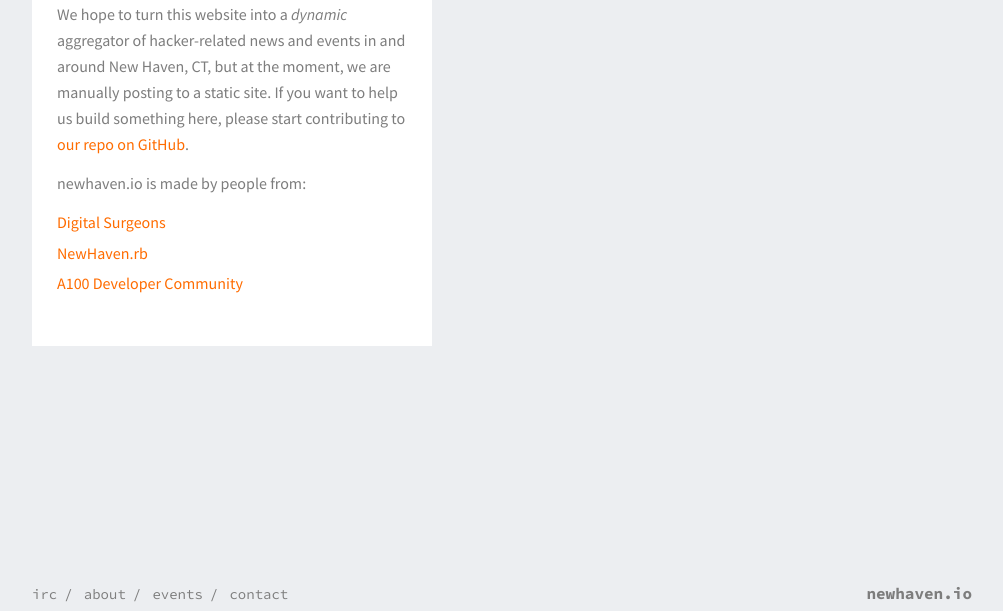
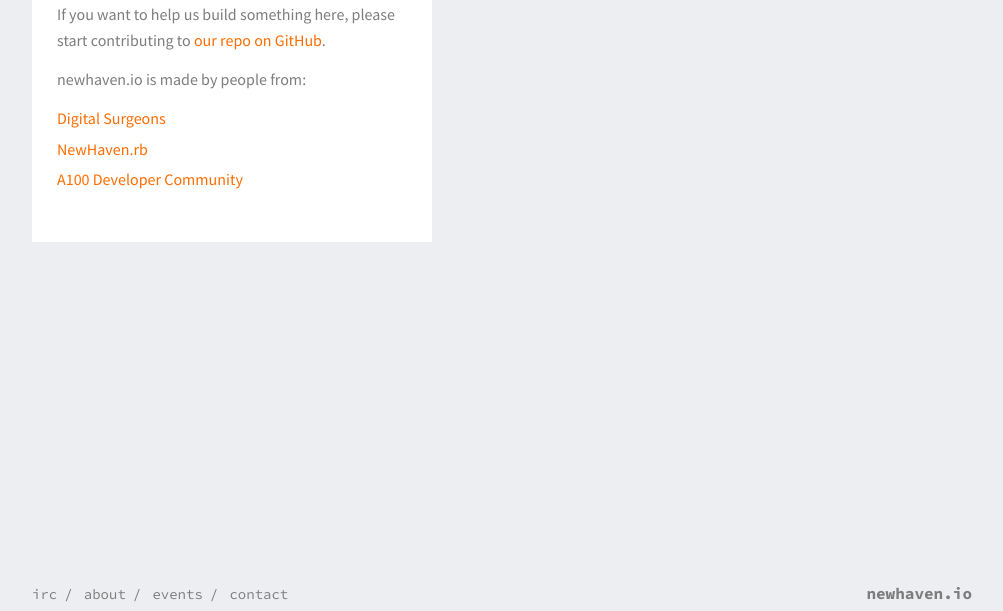
Before and after one commit to newhavenio/newhavenio-website-deprecated, a Jekyll site: the page built from index.html, in a window 1280 px wide. Shown: the part 320-931 px from the top of the page, without its empty margins (138-1141 px from the left). Built offline with Jekyll 4.4.1, drawn with Linux system fonts in a browser that asks for light colours; nearby versions of some CDN libraries.

Commit message:
Remove commentary about static site

```diff
--- a/index.html
+++ b/index.html
@@ -16,9 +16,6 @@ title: newhaven.io
         </p>
 
         <p>
-          We hope to turn this website into a <em>dynamic</em> aggregator
-          of hacker-related news and events in and around New Haven, CT,
-          but at the moment, we are manually posting to a static site.
           If you want to help us build something here, please start
           contributing to <a href="http://github.com/newhavenio">our repo
           on GitHub</a>.
```
